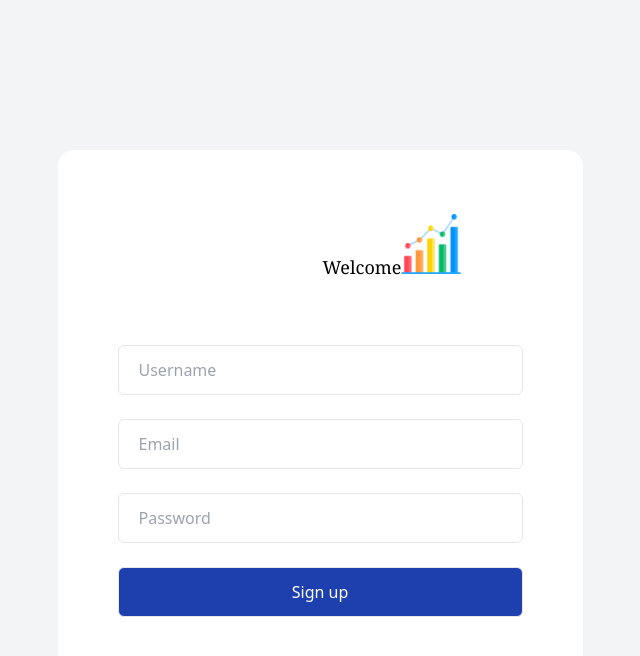
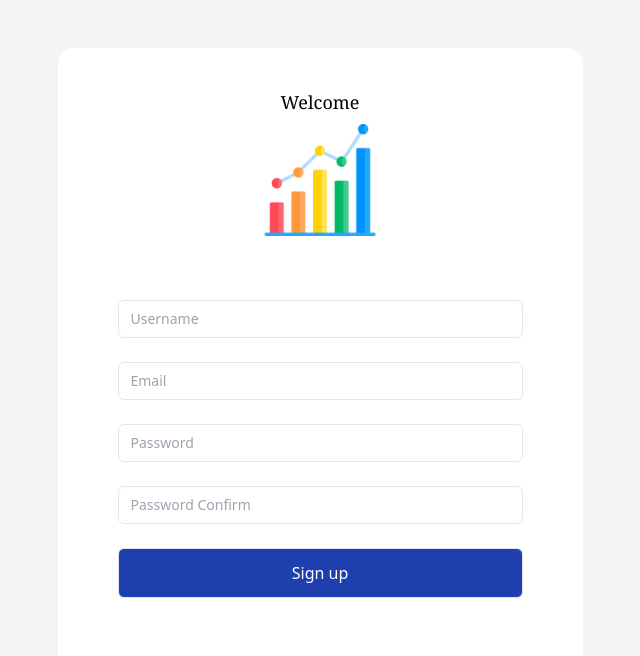
Before and after one commit to AhmadWahebArifi/Restaurant_front, a React (Vite) app: page /signup-form in a window 1280 px wide. Shown: the top 656 px of the page, without its empty margins (320-960 px from the left). Built offline with nearby package versions, Linux system fonts and the light colour scheme.

Commit message:
Sign up form and also login form updated.

```diff
--- a/src/components/auth/LoginForm.jsx
+++ b/src/components/auth/LoginForm.jsx
@@ -2,35 +2,45 @@ import Logo from "../../image/f4.png";
 import { Formik, Field, ErrorMessage } from "formik";
 import { Eye } from "lucide-react";
 import * as Yup from "yup";
-import { useContext, useState } from "react";
+import { useContext, useState, useEffect } from "react";
 import authContext from "../../store/auth-context";
 
 const LoginSchema = Yup.object().shape({
-  username: Yup.string().required("نام ضروری می باشد"),
+  username: Yup.string().required("Name is required ! "),
   password: Yup.string()
-    .min(6, "پسورد از شش حرف کم نباشد")
-    .required("پسورد لازم است"),
+    .min(6, "Password shouldn't be less than 6")
+    .required("Password is requird"),
 });
 
 const Form = () => {
   const ctx = useContext(authContext);
   const [showPassword, setShowPassword] = useState(false);
 
+  // Prevent scrolling on body when this component is mounted
+  useEffect(() => {
+    const original = document.body.style.overflow;
+    document.body.style.overflow = "hidden";
+    return () => {
+      document.body.style.overflow = original;
+    };
+  }, []);
+
+  // ...existing code...
   return (
-    <div className="h-auto bg-gray-100 py-22 lg:py-[150px] dark:bg-dark overflow-hidden">
+    <div className="min-h-screen flex items-center justify-center bg-gray-100 dark:bg-dark">
       <div className="container mx-auto">
-        <div className="-mx-4 flex flex-wrap">
-          <div className="w-full px-4">
-            <div className="relative mx-auto max-w-[525px] overflow-hidden rounded-2xl bg-white px-10 py-16 text-center sm:px-12 md:px-[60px] dark:bg-dark-2">
+        <div className="flex justify-center items-center min-h-screen">
+          <div className="w-full max-w-[525px] px-4">
+            <div className="relative mx-auto rounded-2xl bg-white px-10 py-10 text-center sm:px-12 md:px-[60px] dark:bg-dark-2">
               <div className="mb-10 text-center md:mb-16">
-                <span className="ml-36 font-serif text-lg">خوش آمدید</span>
-                <a
-                  href="javascript:void(0)"
-                  className="mx-auto inline-block max-w-[60px]"
-                >
-                  <img src={Logo} alt="logo" />
-                </a>
+                <span className="font-serif text-lg block mb-2">Welcome</span>
+                <div className="flex justify-center">
+                  <a href="javascript:void(0)" className="inline-block">
+                    <img src={Logo} alt="logo" className="w-28" />
+                  </a>
+                </div>
               </div>
+
               {/* form */}
               <Formik
                 initialValues={{ username: "", password: "" }}
@@ -46,7 +56,7 @@ const Form = () => {
                       <Field
                         type="text"
                         name="username"
-                        placeholder="ایمل"
+                        placeholder="Email"
                         className={
                           "w-full rounded-md border border-stroke bg-transparent px-5 py-3 text-base text-body-color outline-hidden focus:border-primary focus-visible:shadow-none dark:border-dark-3 dark:text-white"
                         }
@@ -63,14 +73,13 @@ const Form = () => {
                         <Field
                           type={showPassword ? "text" : "password"}
                           name="password"
-                          placeholder="پسورد"
-                          // Make padding match username field: px-5 py-3
+                          placeholder="Password"
                           className="w-full rounded-md border border-stroke bg-transparent px-5 py-3 text-base text-dark placeholder-dark-6 outline-hidden focus:border-primary dark:border-dark-3 dark:text-white dark:placeholder-dark-5"
                         />
                         <button
                           type="button"
                           onClick={() => setShowPassword((prev) => !prev)}
-                          className="absolute left-4 top-1/2 -translate-y-1/2 text-sm text-gray-500"
+                          className="absolute right-4 top-1/2 -translate-y-1/2 text-sm text-gray-500"
                           tabIndex={-1}
                         >
                           <Eye size={18} />
@@ -103,15 +112,15 @@ const Form = () => {
                 href="#"
                 className="mb-2 inline-block text-base text-dark hover:text-primary hover:underline dark:text-white"
               >
-                پسورد تانرا از یاد برده اید ؟
+                Forget your password ?
               </a>
               <p className="text-base text-body-color dark:text-dark-6">
-                <span className="pr-0.5">تا حال عضو نیستید؟</span>
+                <span className="pr-0.5">Are you not a member yet ?</span>
                 <a
                   href="signup-form"
                   className="text-primary hover:underline m-2"
                 >
-                  ثبت نام
+                  Signup
                 </a>
               </p>
             </div>
--- a/src/components/auth/SignupForm.jsx
+++ b/src/components/auth/SignupForm.jsx
@@ -1,8 +1,7 @@
 import { Formik, Field, ErrorMessage } from "formik";
 import Logo from "../../image/f4.png";
 import * as Yup from "yup";
-import { useState } from "react";
-import { useContext } from "react";
+import { useState, useEffect, useContext } from "react";
 import authContext from "../../store/auth-context";
 
 const LoginSchema = Yup.object().shape({
@@ -13,33 +12,55 @@ const LoginSchema = Yup.object().shape({
   password: Yup.string()
     .min(6, "Password must be at least 6 ! ")
     .required("Password is required ! "),
+  password_confirm: Yup.string()
+    .min(6, "Password must be at least 6 ! ")
+    .required("Password is required ! "),
 });
 
 const SignupForm = () => {
   const ctx = useContext(authContext);
   const [showPassword, setShowPassword] = useState(false);
+
+  // Prevent scrolling on body when this component is mounted
+  useEffect(() => {
+    const original = document.body.style.overflow;
+    document.body.style.overflow = "hidden";
+    return () => {
+      document.body.style.overflow = original;
+    };
+  }, []);
+
   return (
-    <section className="h-auto bg-gray-100 py-22 lg:py-[150px] overflow-hidden dark:bg-dark">
+    <section className="min-h-screen bg-gray-100 py-8 lg:py-12 overflow-hidden dark:bg-dark">
       <div className="container mx-auto overflow-hidden">
         <div className="-mx-4 flex flex-wrap">
           <div className="w-full px-4">
-            <div className="relative mx-auto max-w-[525px] overflow-hidden rounded-2xl bg-white px-10 py-16 text-center sm:px-12 md:px-[60px] dark:bg-dark-2">
+            <div className="relative mx-auto max-w-[525px] overflow-hidden rounded-2xl bg-white px-10 py-10 text-center sm:px-12 md:px-[60px] dark:bg-dark-2">
               <div className="mb-10 text-center md:mb-16">
-                <span className="ml-36 font-serif text-lg">Welcome</span>
-                <a
-                  href="javascript:void(0)"
-                  className="mx-auto inline-block max-w-[60px]"
-                >
-                  <img src={Logo} alt="logo" />
-                </a>
+                <span className="font-serif text-lg block mb-2">Welcome</span>
+                <div className="flex justify-center">
+                  <a href="javascript:void(0)" className="inline-block">
+                    <img src={Logo} alt="logo" className="w-28" />
+                  </a>
+                </div>
               </div>
               {/* form */}
               <Formik
-                initialValues={{ username: "", email: "", password: "" }}
+                initialValues={{
+                  username: "",
+                  email: "",
+                  password: "",
+                  password_confirm: "",
+                }}
                 validationSchema={LoginSchema}
                 onSubmit={(values) => {
                   console.log(values.username);
-                  ctx.onSignup(values.username, values.email, values.password);
+                  ctx.onSignup(
+                    values.username,
+                    values.email,
+                    values.password,
+                    values.password_confirm
+                  );
                 }}
               >
                 {({ handleSubmit }) => (
@@ -50,11 +71,11 @@ const SignupForm = () => {
                         name="username"
                         placeholder="Username"
                         className={
-                          "w-full rounded-md border border-stroke bg-transparent px-5 py-3 text-base text-body-color outline-hidden focus:border-primary focus-visible:shadow-none dark:border-dark-3 dark:text-white"
+                          "w-full rounded-md border border-stroke bg-transparent px-3 py-2 text-sm text-body-color outline-hidden focus:border-primary focus-visible:shadow-none dark:border-dark-3 dark:text-white"
                         }
                       />
                       <ErrorMessage
-                        className="text-red-600"
+                        className="text-red-600 text-xs mt-1"
                         name="username"
                         component="div"
                       />
@@ -66,11 +87,11 @@ const SignupForm = () => {
                         name="email"
                         placeholder="Email"
                         className={
-                          "w-full rounded-md border border-stroke bg-transparent px-5 py-3 text-base text-body-color outline-hidden focus:border-primary focus-visible:shadow-none dark:border-dark-3 dark:text-white"
+                          "w-full rounded-md border border-stroke bg-transparent px-3 py-2 text-sm text-body-color outline-hidden focus:border-primary focus-visible:shadow-none dark:border-dark-3 dark:text-white"
                         }
                       />
                       <ErrorMessage
-                        className="text-red-600"
+                        className="text-red-600 text-xs mt-1"
                         name="email"
                         component="div"
                       />
@@ -82,20 +103,41 @@ const SignupForm = () => {
                           type={showPassword ? "text" : "password"}
                           name="password"
                           placeholder="Password"
-                          // Make padding match username field: px-5 py-3
-                          className="w-full rounded-md border border-stroke bg-transparent px-5 py-3 text-base text-dark placeholder-dark-6 outline-hidden focus:border-primary dark:border-dark-3 dark:text-white dark:placeholder-dark-5"
+                          className="w-full rounded-md border border-stroke bg-transparent px-3 py-2 text-sm text-dark placeholder-dark-6 outline-hidden focus:border-primary dark:border-dark-3 dark:text-white dark:placeholder-dark-5"
                         />
 
                         <button
                           type="button"
                           onClick={() => setShowPassword((prev) => !prev)}
-                          className="absolute left-4 top-1/2 -translate-y-1/2 text-sm text-gray-500"
+                          className="absolute right-3 top-1/2 -translate-y-1/2 text-xs text-gray-500"
                           tabIndex={-1}
                         ></button>
                       </div>
                       <ErrorMessage
-                        className="text-red-600 mt-2"
+                        className="text-red-600 text-xs mt-1"
                         name="password"
+                        component="div"
+                      />
+                    </div>
+                    <div className="mb-6 flex flex-col relative">
+                      <div className="relative w-full">
+                        <Field
+                          type={showPassword ? "text" : "password"}
+                          name="password_confirm"
+                          placeholder="Password Confirm"
+                          className="w-full rounded-md border border-stroke bg-transparent px-3 py-2 text-sm text-dark placeholder-dark-6 outline-hidden focus:border-primary dark:border-dark-3 dark:text-white dark:placeholder-dark-5"
+                        />
+
+                        <button
+                          type="button"
+                          onClick={() => setShowPassword((prev) => !prev)}
+                          className="absolute right-3 top-1/2 -translate-y-1/2 text-xs text-gray-500"
+                          tabIndex={-1}
+                        ></button>
+                      </div>
+                      <ErrorMessage
+                        className="text-red-600 text-xs mt-1"
+                        name="password_confirm"
                         component="div"
                       />
                     </div>
--- a/src/store/auth-context.jsx
+++ b/src/store/auth-context.jsx
@@ -30,7 +30,7 @@ export const AuthContextProvider = ({ children }) => {
     }
   }, []);
 
-  const onLoginHandler = (name, password) => {
+  const onLoginHandler = (email, password) => {
     const userinfo = axios
       .post(
         "http://127.0.0.1:8000/api/login",
@@ -45,22 +45,22 @@ export const AuthContextProvider = ({ children }) => {
           },
         }
       )
-      .then((res) => {
-        console.log(res.data.success);
-        if (res.data.success) {
+      .then((response) => {
+        console.log(response.data.success);
+        if (response.data.token) {
           localStorage.setItem(email, password);
           setIsLogin(true);
         } else {
           setUserErrorMessage(res.data.message);
         }
       })
-      .catch((err) => {
-        console.log(err.res.data);
-        setUserErrorMessage("اشتباه صورت گرفته");
+      .catch((error) => {
+        console.log(error.response.data.errors);
+        setUserErrorMessage("Something went wrong !");
       });
-    setIsLogin(true);
-    localStorage.setItem(name, password);
-    console.log("login handler");
+    // setIsLogin(true);
+    // localStorage.setItem(name, password);
+    // console.log("login handler");
   };
 
   const onLogoutHandler = () => {
@@ -69,7 +69,12 @@ export const AuthContextProvider = ({ children }) => {
     console.log("logout handler");
   };
 
-  const onSignInHandler = (username, email, password) => {
+  const onSignInHandler = (
+    username,
+    email,
+    password,
+    password_confirmation
+  ) => {
     const userinfo = axios
       .post(
         "http://127.0.0.1:8000/api/register",
@@ -77,6 +82,7 @@ export const AuthContextProvider = ({ children }) => {
           name: username,
           email: email,
           password: password,
+          password_confirmation: password_confirmation,
         },
         {
           headers: {
@@ -85,7 +91,7 @@ export const AuthContextProvider = ({ children }) => {
           },
         }
       )
-      .then((res) => console.log(res.data))
+      .then((res) => console.log(res.errors))
       .then(() => setIsLogin(true))
       .then(() => setIsSign(true))
       .catch((err) => console.log(err.res.data));
```
